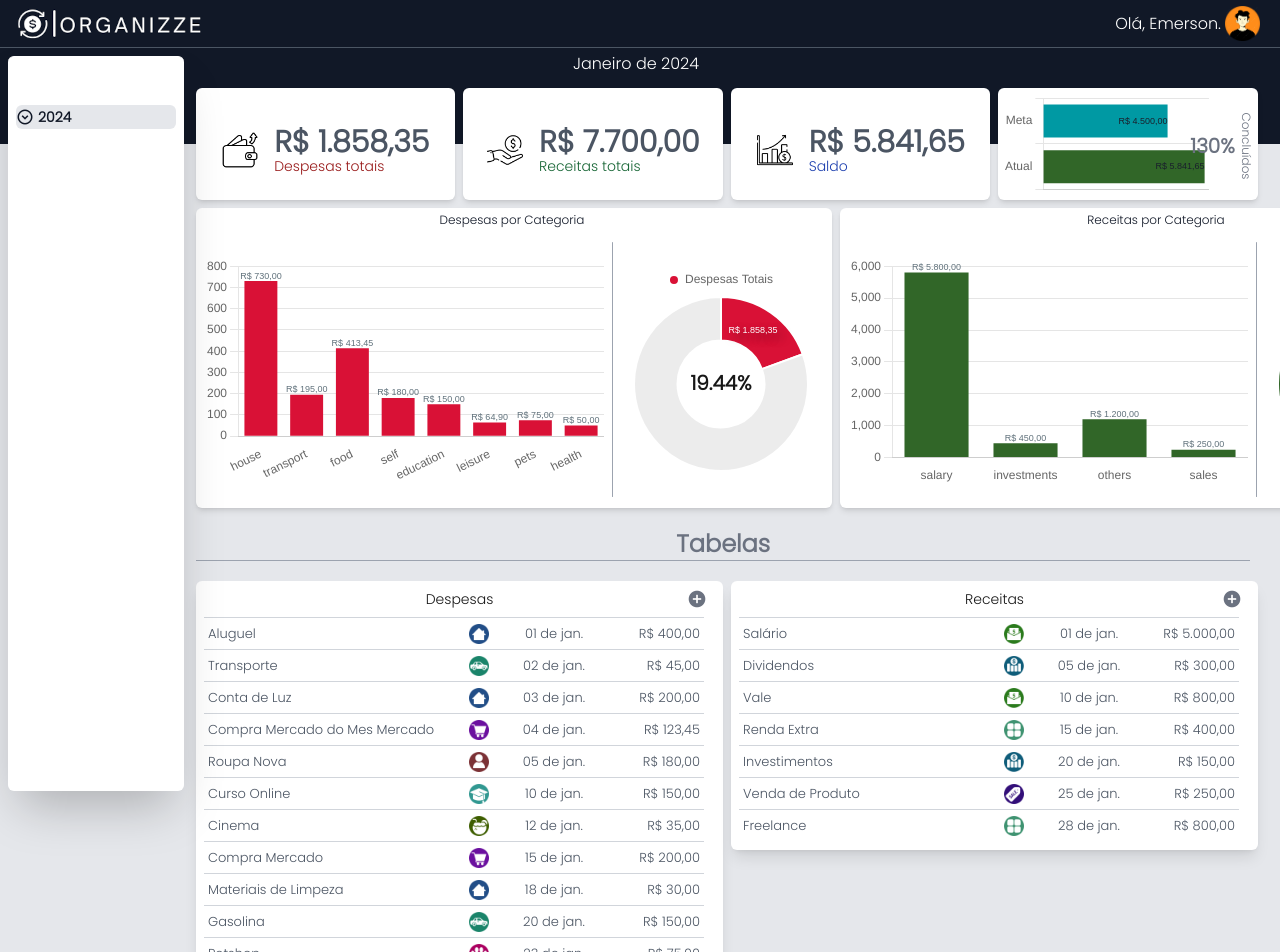
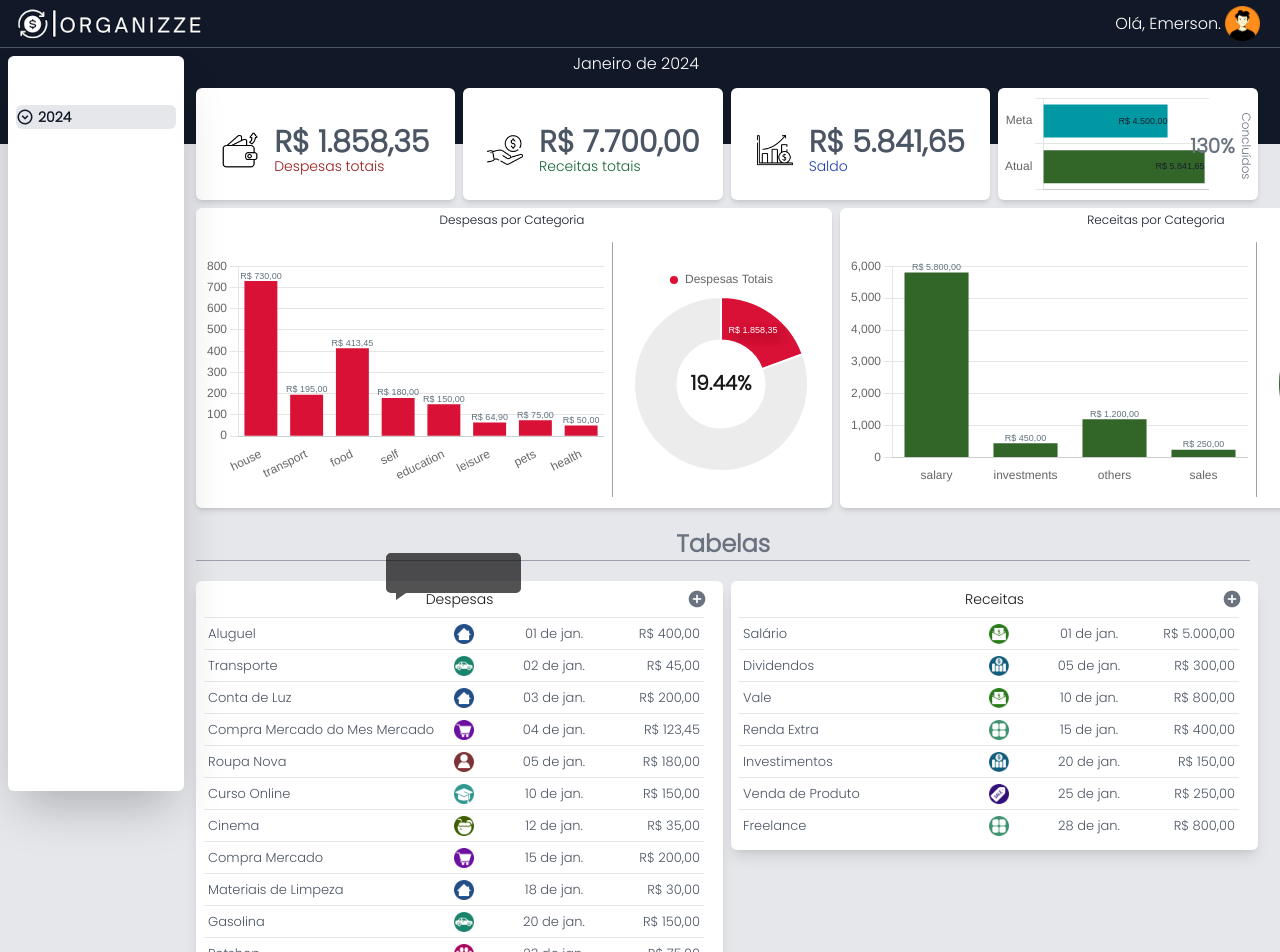
Before and after one commit to RodriguesEmerson/organizze, a Next.js app: page /dashboard/monthly in a window 1280 px wide. Shown: the top 952 px of the page. Built offline with nearby package versions, Linux system fonts and the light colour scheme.

Commit message:
Criando tooltip para tabelas

```diff
--- a/app/UI/Board/ExpenseTable.jsx
+++ b/app/UI/Board/ExpenseTable.jsx
@@ -5,29 +5,36 @@ import { ButtonAdd } from "@/app/components/buttons";
 import { useModalsHiddenStore } from "@/app/zustand/useModalsHiddenStore";
 import { useTableStore } from "@/app/zustand/useTablesStore";
 
-export default function ExpenseTable(){
-   const  setShowAddReleaseModal  = useModalsHiddenStore((state) => state.setShowAddReleaseModal);
-   const  setNewReleaseType  = useTableStore((state) => state.setNewReleaseType);
-   function handleAddReleaseType(){
-      setNewReleaseType({title: 'Despesa', type: 'expenses'});
+
+
+export default function ExpenseTable() {
+   const setShowAddReleaseModal = useModalsHiddenStore((state) => state.setShowAddReleaseModal);
+   const setNewReleaseType = useTableStore((state) => state.setNewReleaseType);
+
+
+   function handleAddReleaseType() {
+      setNewReleaseType({ title: 'Despesa', type: 'expenses' });
       setShowAddReleaseModal();
    }
 
-   return(
-      <div className="p-2 pb-0 rounded-md shadow-lg w-fit h-fit min-w-[527px] bg-white overflow-hidden">
+   return (
+      <div className="expenses_table p-2 pb-0 rounded-md shadow-lg w-fit h-fit min-w-[527px] bg-white">
          <div
             className="relative text-center text-sm font-thin h-7 border-b-1 border-b-gray-200"
          >
             <h3>Despesas</h3>
             <div className="absolute top-0 right-2">
-               <ButtonAdd clickEvent={handleAddReleaseType} title={"Despesa"}/>
+               <ButtonAdd clickEvent={handleAddReleaseType} title={"Despesa"} />
             </div>
+
+
+
          </div>
-         <div className="overflow-y-auto overflow-x-hidden table-scroll-style">
+         <div className="table-scroll-style">
             <div className="pr-2 pb-2"
-               style={{maxHeight: "calc(100vh - 155px)"}} //135
+               // style={{ maxHeight: "calc(100vh - 155px)" }} //135
             >
-               <Table table={'expenses'}/>
+               <Table table={'expenses'} />
             </div>
 
          </div>
--- a/app/UI/Board/IncomeTable.jsx
+++ b/app/UI/Board/IncomeTable.jsx
@@ -12,7 +12,7 @@ export default function IncomeTable() {
       setShowAddReleaseModal();
    }
    return (
-      <div className="p-2 pb-0 rounded-md shadow-lg w-fit min-w-[527px] h-fit bg-white overflow-hidden">
+      <div className="p-2 pb-0 rounded-md shadow-lg w-fit min-w-[527px] h-fit bg-white">
          <div
             className="relative text-center text-sm font-thin h-7 border-b-1 border-b-gray-200"
          >
@@ -22,9 +22,9 @@ export default function IncomeTable() {
             </div>
          </div>
 
-         <div className="overflow-y-auto table-scroll-style">
+         <div className=" table-scroll-style">
             <div className="pr-2 pb-2"
-               style={{ maxHeight: "calc(100vh - 110px)" }}
+               // style={{ maxHeight: "calc(100vh - 110px)" }}
             >
                <Table table={'incomes'} />
             </div>
--- a/app/components/Table.jsx
+++ b/app/components/Table.jsx
@@ -1,18 +1,30 @@
+
 import { useTable } from "../hooks/useTable";
 import { Spinner } from "../UI/spinner";
+import { TooltipInfo } from "@/app/components/TooltipInfo";
+import { useUtilsStore } from "../zustand/useUtilsStore";
 
-export function Table({ table }){
+
+export function Table({ table }) {
    const { tableHandler, tablesHeaders } = useTable();
    const data = tableHandler.getSelectedMonthData();
 
-   if(!data) return <Spinner />
+   if (!data) return <Spinner />
    return (
+      <>
+         <div
+            className="cateorie_tooltip absolute w-[145px] z-30"
+            style={{ top: '500px', left: '205px', opacity: .5 }}
+         >
+            <TooltipInfo text={'categ'} />
+         </div>
+
          <table className="text-gray-600 text-sm w-[500px] overflow-x-hidden">
             <colgroup>
-            <col style={{width: "150px"}} />
-            <col style={{width: "30px"}} />
-            <col style={{width: "60px"}} />
-            <col style={{width: "60px"}} />
+               <col style={{ width: "150px" }} />
+               <col style={{ width: "30px" }} />
+               <col style={{ width: "60px" }} />
+               <col style={{ width: "60px" }} />
             </colgroup>
             <thead className="hidden">
                <tr className="border-b-[1px] border-b-gray-400">
@@ -27,23 +39,40 @@ export function Table({ table }){
             </thead>
             <tbody>
                {data[table].map(item => (
-               <tr key={item.id} className="h-8 border-t-[1px] border-t-gray-300 text-[13px] hover:bg-gray-200 transition-all cursor-pointer">
+                  <tr
+                     key={item.id}
+                     className="h-8 border-t-[1px] border-t-gray-200 text-[13px] hover:bg-gray-200 transition-all cursor-pointer"
+                  >
                      <td className="pl-1 max-w-[120px] text-nowrap overflow-x-hidden text-ellipsis">{item.desc}</td>
-                  <td className="flex items-center justify-center pt-[6px]">
-                     <img
-                        src={`/icons/c-${item.categ}.png`} alt="icone categ"
-                        className="max-w-5"
-                     />
-                  </td>
+                     <TdCategories icon={`/icons/c-${item.categ}.png`} categ={item.categ} />
                      <td className="text-center">
-                     {`${new Date(item.date).toLocaleDateString('pt-br', {day: "2-digit", month: "short"})}`}
+                        {`${new Date(item.date).toLocaleDateString('pt-br', { day: "2-digit", month: "short" })}`}
                      </td>
                      <td className="text-end pr-1 max-w-10">
-                     { Number(item.value).toLocaleString('pt-BR', {style: "currency", currency: "BRL"}) }
+                        {Number(item.value).toLocaleString('pt-BR', { style: "currency", currency: "BRL" })}
                      </td>
                   </tr>
                ))}
             </tbody>
          </table>
+      </>
+
    )
 }
+
+function TdCategories({ icon, categ }) {
+   const setTooltipInfoText = useUtilsStore((state) => state.setTooltipInfoText);
+
+   return (
+      <td
+         className="relative"
+      >
+         <img
+            src={icon} alt="icone categ"
+            className="max-w-5"
+            onMouseEnter={() => setTooltipInfoText(categ)}
+         />
+
+      </td>
+   )
+}
--- /dev/null
+++ b/app/components/TooltipInfo.jsx
@@ -0,0 +1,38 @@
+
+import { useUtilsStore } from "../zustand/useUtilsStore";
+export function TooltipInfo() {
+
+   const tooltipInfoText = useUtilsStore((state) => state.tooltipInfoText);
+
+   return (
+      <>
+         <svg className=" w-[145px] h-[52px]">
+            {/* <path d="M5 5 H 145 V 45 H 5 Z" />
+               //M5 5 = moveTo (x5, y5) posiciona a caneta.
+               //H145 = horizontal (x145).
+               //V45 = vertical (y45).
+               //L15 = diagonal (x12, y52)
+               //A5,5 0 0,1 135,45 (A,5,5 nivel da curva, 0 sempre, 0,1 convexa, x135, y45)
+
+                  */}
+            <path d="
+                     M10,5
+                     H135
+                     A5,5 0 0,1 140,10
+                     V40
+                     A5,5 0 0,1 135,45
+                     H25
+                     L15,52 L15,45
+                     H10
+                     A5,5 0 0,1 5,40
+                     V10
+                     A5,5 0 0,1 10,5
+                     Z"
+               fill="rgba(0, 0, 0, 0.86)"
+            />
+            {/* H5 Z */}
+         </svg>
+         <p className="absolute top-[32%] left-[5px] w-[135px] text-center text-white text-xs">{tooltipInfoText}</p>
+      </>
+   )
+}
--- a/app/hooks/useTable.js
+++ b/app/hooks/useTable.js
@@ -1,8 +1,14 @@
 'use client';
 
+import { useEffect } from "react";
 import { useTableStore } from "../zustand/useTablesStore"
 
 export function useTable() {
+
+   useEffect(()=>{
+      const expensesTooltip = document.querySelector('.expenses_table .cateorie_tooltip');
+
+   },[])
 
    //Causa re-renderização no componente se qualquer uma das variaveis for alterada.
    // const [ data, selectedTable ] = useTableStore((state) => [state.data, state.selectedTable]);
--- /dev/null
+++ b/app/zustand/useUtilsStore.js
@@ -0,0 +1,12 @@
+import { create } from "zustand";
+
+export const useUtilsStore = create((set) =>({
+   tooltipInfoText: false,
+   setTooltipInfoText: () => set((state) =>({
+      tooltipInfoText: !state.tooltipInfoText
+   })),
+}));
+
+// setShowAddReleaseModal:() => set((state) =>({
+//    showAddReleaseModal: !state.showAddReleaseModal
+// })),
```
Lines whose indentation alone changed are shown as unchanged.
